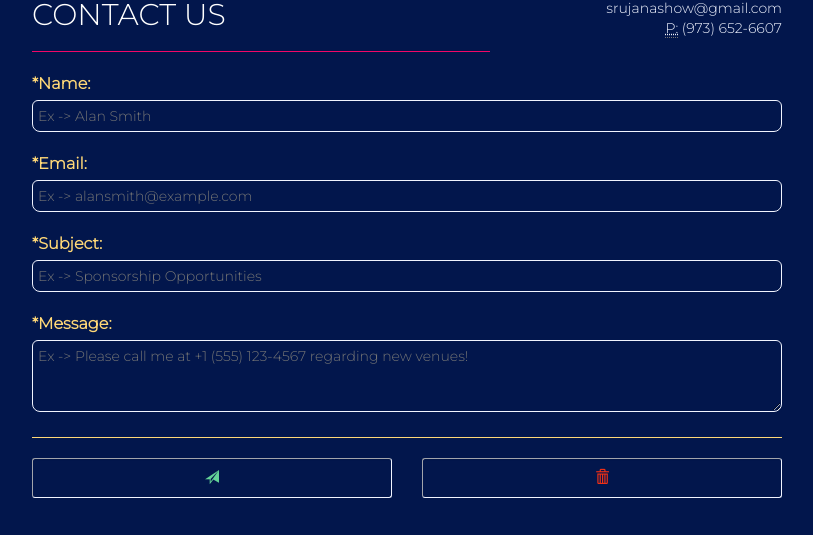
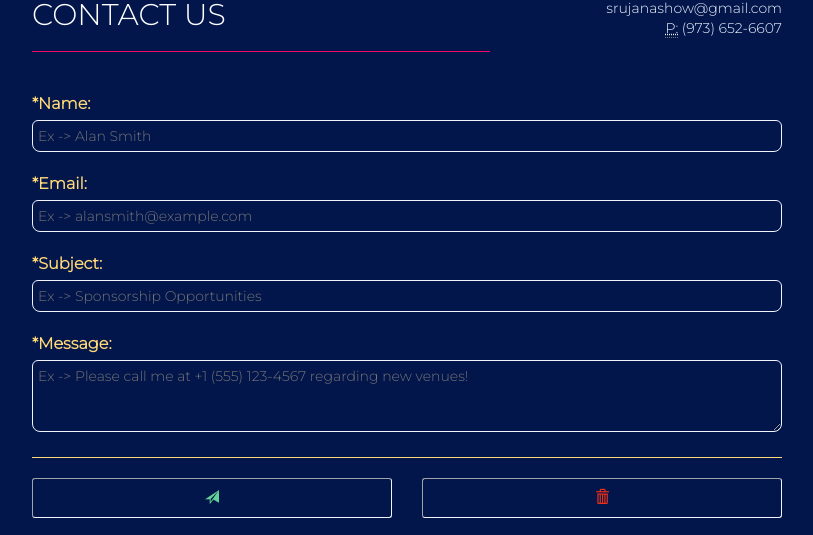
Before and after one commit to RADesai/SrujanaLLC, a React app: page /contact in a window 1280 px wide. Shown: the part 319-854 px from the top of the page, without its empty margins (233-1046 px from the left). Built offline with nearby package versions, Linux system fonts and the light colour scheme; a web font is replaced by a local one.

Commit message:
Contact validation && team-link fix

```diff
--- a/src/App.js
+++ b/src/App.js
@@ -19,7 +19,7 @@ class App extends Component {
           <Route exact path='/' component={ Home } />
           <Route path='/about' component={ About } />
           <Route path='/events' component={ Events } />
-          <Route path='/team ' component={ Team } />
+          <Route path='/team' component={ Team } />
           <Route path='/contact' component={ Contact } />
         </Switch>
       </div>
--- a/src/components/Contact.js
+++ b/src/components/Contact.js
@@ -26,19 +26,28 @@ class Contact extends Component {
     );
   }
 
-  sendEmail() {
-    console.log('Sending E-mail .. ..');
+  fieldCheck() {
+    return !!(this.state.name && this.state.email && this.state.subject && this.state.message);
+  }
+
+  buildEmail() {
+    console.log('Building E-mail .. ..');
     console.log(`.. From: ${this.state.name}, ${this.state.email}`);
     console.log(`.. Subject: ${this.state.subject}`);
     console.log(`.. Message: ${this.state.message}`);
 
-    // Send email to formspree with data received from ContactComponent
     let data = {
       Name: this.state.name,
       Email: this.state.email,
       Subject: this.state.subject,
       Message: this.state.message
     };
+
+    console.log('checking:', this.fieldCheck());
+    this.fieldCheck() ? this.sendEmail(data) : this.setState({ error: true });
+  }
+
+  sendEmail(data) {
     let that = this;
     axios.post(
       `https://formspree.io/${DATA.email}`,
@@ -50,6 +59,8 @@ class Contact extends Component {
       that.setState({
         sent: true
       });
+      that.clearFields();
+      console.log('Sent!');
     })
     .catch(function (error) {
       console.log('ERR:', error);
@@ -57,9 +68,6 @@ class Contact extends Component {
         error: true
       });
     });
-
-    this.clearFields();
-    console.log('Fields Cleared!');
   }
 
   clearFields() {
@@ -69,19 +77,27 @@ class Contact extends Component {
       subject: '',
       message: ''
     });
-    console.log('Fields Cleared!');
   }
 
   contactFieldValidation() {
-    if (this.state.sent) {
-      this.renderMessageSent();
-    } else {
-      if (this.state.err) {
-        //return error message
-        this.renderMessageNotSent();
-      }
-    }
-      return;
+    // if (this.state.sent) {
+    //   console.log('success');
+    //   return this.renderMessageSent();
+    // } else {
+    //   if (this.state.err) {
+    //     console.log('fail');
+    //     //return error message
+    //     return this.renderMessageNotSent();
+    //   }
+    // }
+
+    return (this.state.sent) ?
+      this.renderMessageSent()
+    :
+      (this.state.error) ?
+        this.renderMessageNotSent()
+      :
+        <div>&nbsp;</div>
   }
 
   renderMessageSent() {
@@ -97,7 +113,7 @@ class Contact extends Component {
   renderMessageNotSent() {
     return (
       <div className="alert alert-danger">
-        <strong>*Please fill out the following fields:</strong>
+        <strong>*Please fill out all of the fields!</strong>
       </div>
     );
   }
@@ -129,7 +145,9 @@ class Contact extends Component {
 
         <div className="row">
           <div className="col-md-8 col-md-offset-2 col-xs-12">
-            { this.contactFieldValidation() }
+            <div className="validation">
+              { this.contactFieldValidation() }
+            </div>
             <form>
               <label>*Name:</label><br />
               <input
@@ -163,7 +181,7 @@ class Contact extends Component {
               <hr className="yellow" />
               <div className="row">
                 <div className="col-xs-6 text-left">
-                  <div className="well well-sm text-center send" title="Submit Your Message!" onClick={ this.sendEmail.bind(this) }>
+                  <div className="well well-sm text-center send" title="Submit Your Message!" onClick={ this.buildEmail.bind(this) }>
                     <span className="glyphicon glyphicon-send"></span>
                   </div>
                 </div>
```
